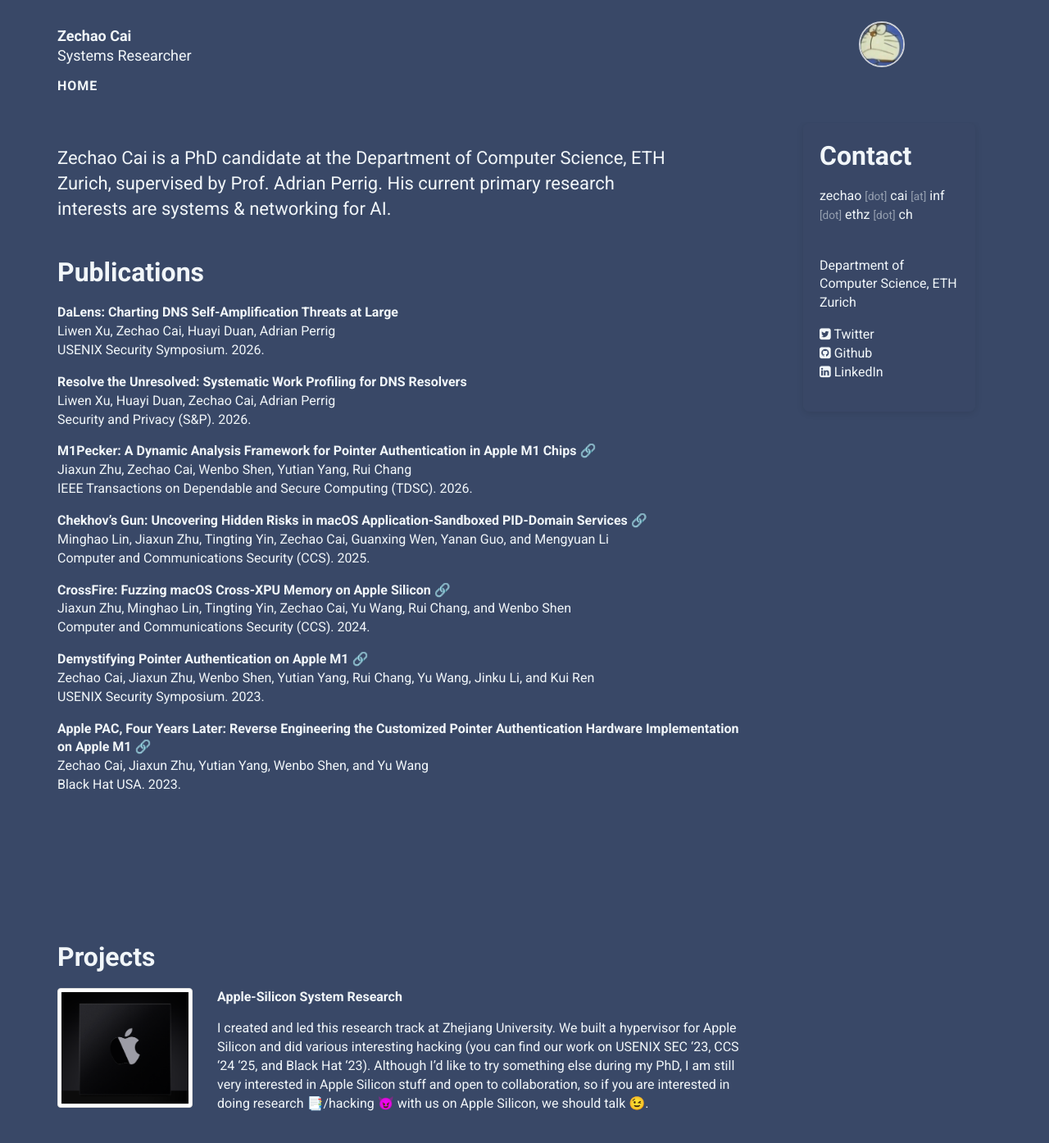
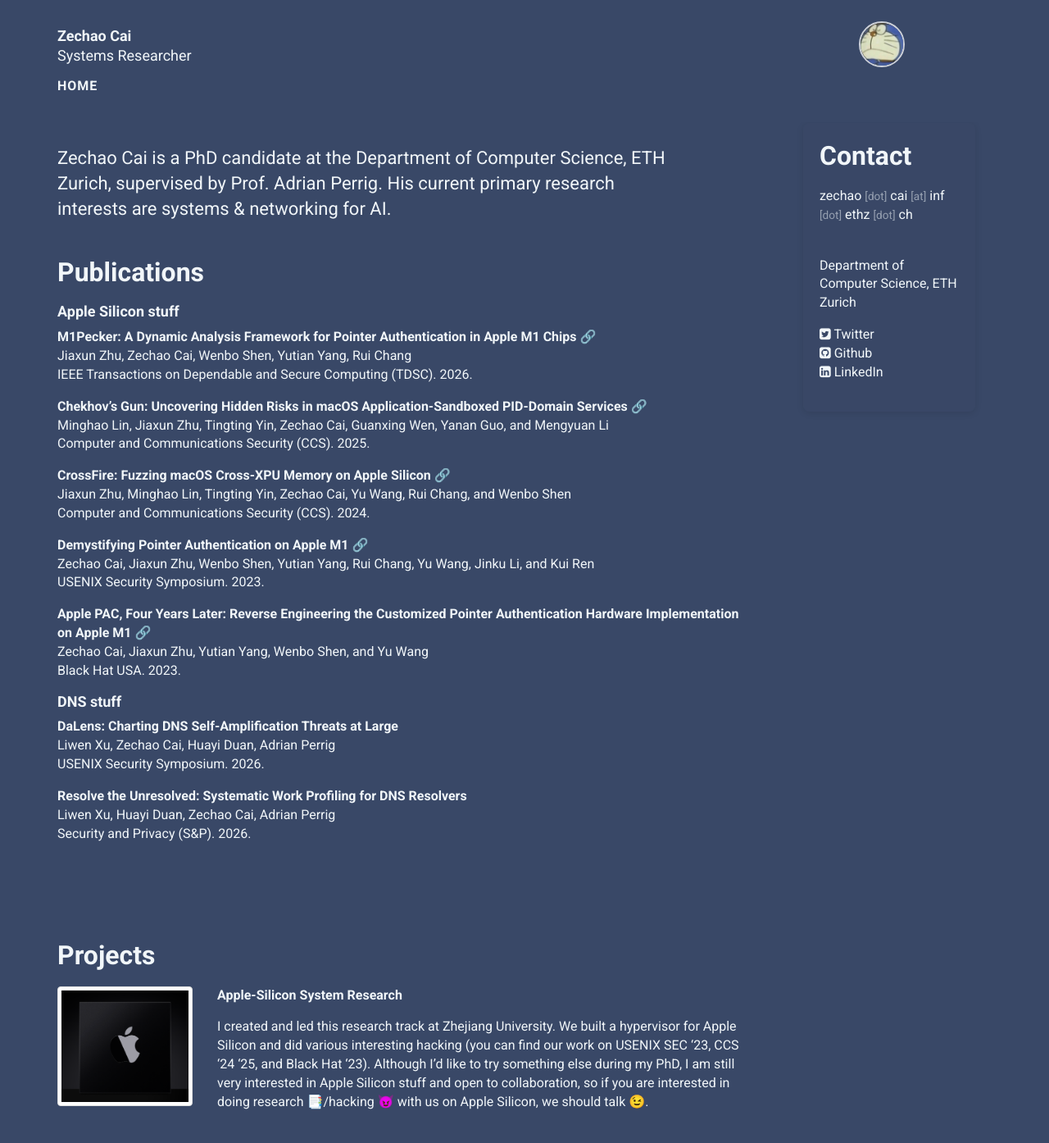
Before and after one commit to zech4o/zech4o.github.io, a Jekyll site: the page built from index.html, in a window 1280 px wide and 1400 px high. Shown: the top 1394 px of the window at 82% size. Built offline with Jekyll 4.4.1, drawn with Linux system fonts in a browser that asks for light colours; nearby versions of some CDN libraries.

Commit message:
Group homepage publications into Apple Silicon and DNS sections
Add a category field to each publication and split the rendered list into
two bold-headed groups: "Apple Silicon stuff" on top, "DNS stuff" below.

Co-Authored-By: Claude Opus 4.8 (1M context) <noreply@anthropic.com>

```diff
--- a/_layouts/albertine.html
+++ b/_layouts/albertine.html
@@ -138,7 +138,44 @@ It is threatened by habitat loss.
       <section class="col-md-9">
         <h3>Publications</h3>
 
-        {% for publication in site.data.publications %}
+        {% assign apple_pubs = site.data.publications | where: "category", "apple" %}
+        {% assign dns_pubs = site.data.publications | where: "category", "dns" %}
+
+        <h4 style="font-weight: bold;">Apple Silicon stuff</h4>
+        {% for publication in apple_pubs %}
+          <p>
+            <b>
+              <a href="{{ publication.pdf }}">
+                {{ publication.title }}
+              </a>
+            </b>
+            <small>
+              {{ publication.year }}
+            </small>
+            <br>
+            {{ publication.authors }}
+            <br>
+            {% case publication.type %}
+              {% when 'conference' %}
+                {{ publication.conference }}
+              {% when 'dissertation' %}
+                {{ publication.publisher }}
+              {% when 'journal' %}
+                {{ publication.journal }},
+                {{ publication.volume }},
+                {{ publication.issue }},
+                {{ publication.pages }}
+              {% when 'magazine' %}
+                {{ publication.magazine }},
+                {{ publication.volume }},
+                {{ publication.issue }},
+                {{ publication.pages }}
+            {% endcase %}
+          </p>
+        {% endfor %}
+
+        <h4 style="font-weight: bold;">DNS stuff</h4>
+        {% for publication in dns_pubs %}
           <p>
             <b>
               <a href="{{ publication.pdf }}">
```
Also changed, not shown: _data/publications.yml (+21 -12 lines).
